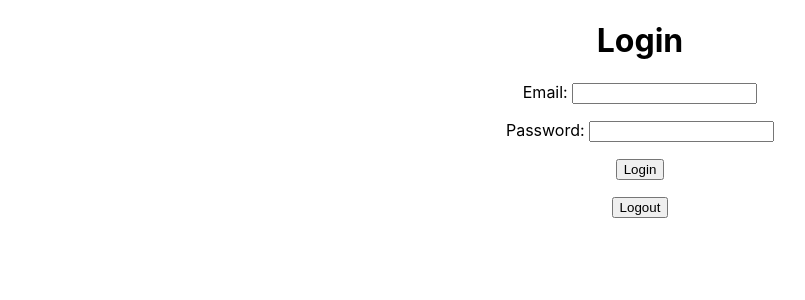
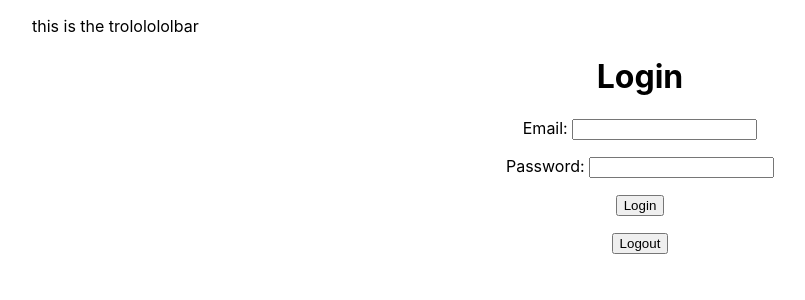
Before and after one commit to team-cake/codaisseur-coders, a React (Create React App) app: page /login in a window 1280 px wide. Shown: the top 300 px of the page, without its empty margins (0-805 px from the left). Built offline with nearby package versions, Linux system fonts and the light colour scheme.

Commit message:
Added Toolbar.js

```diff
--- a/src/App.js
+++ b/src/App.js
@@ -3,11 +3,13 @@ import './App.css'
 import HomePage from './pages/HomePage'
 import PostPage from './pages/PostPage'
 import LoginPage from './pages/LoginPage'
+import Toolbar from './components/Toolbar'
 import { Route, Switch } from 'react-router-dom'
 
 export default function App() {
 	return (
 		<div className='App'>
+			<Toolbar />
 			<Switch>
 				<Route path='/login' component={LoginPage} />
 				<Route path='/post/:id' component={PostPage} />
--- /dev/null
+++ b/src/components/Toolbar.js
@@ -0,0 +1,5 @@
+import React from 'react'
+
+export default function Toolbar() {
+	return <div>this is the trololololbar</div>
+}
```
